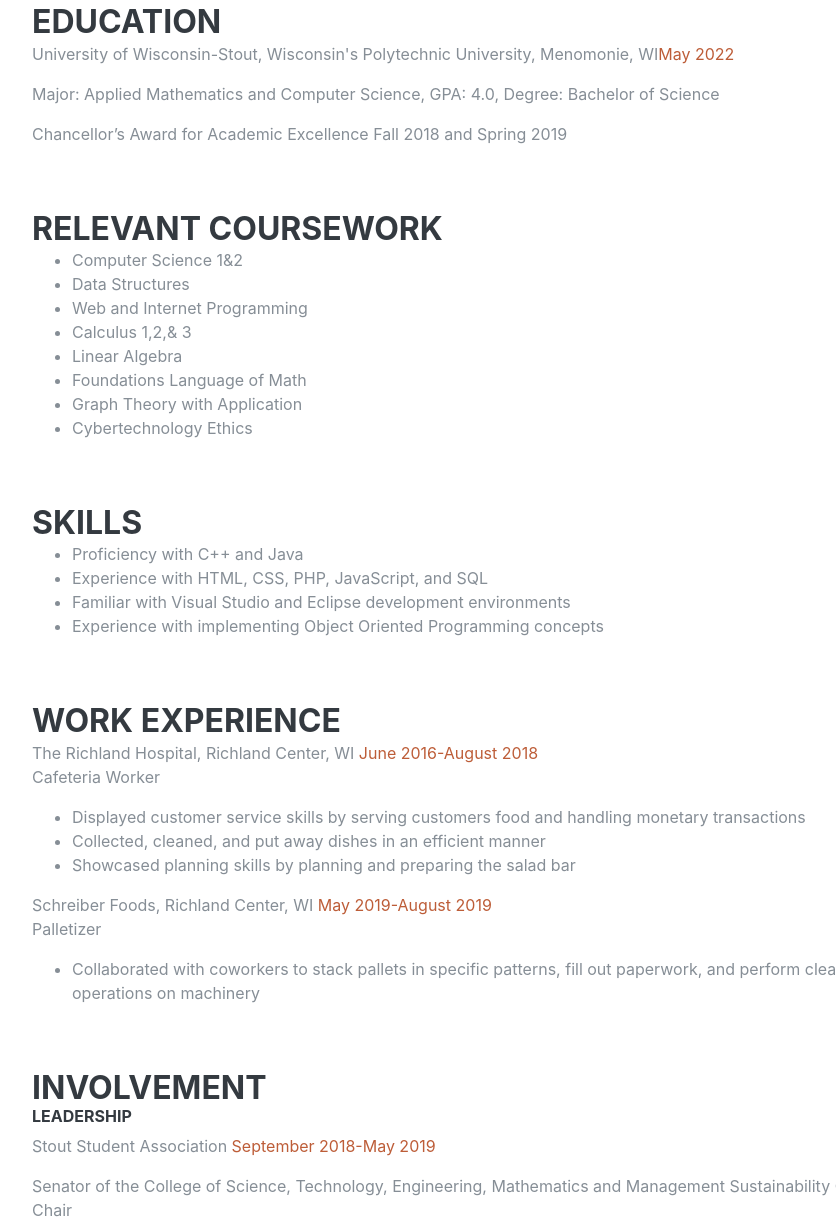
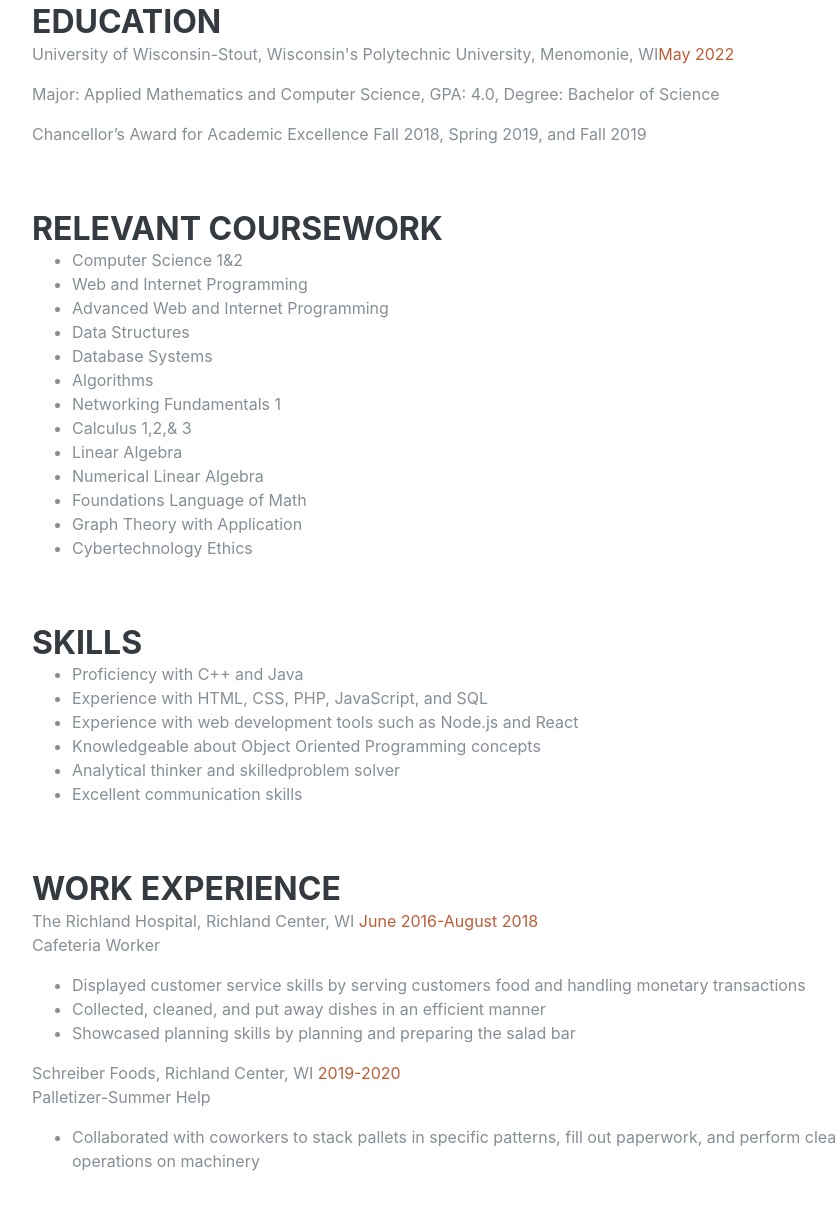
Before and after one commit to alexstolzman/Old-Portfolio, a plain HTML site: page index.html in a window 1280 px wide. Shown: the part 961-2186 px from the top of the page, without its empty margins (288-1124 px from the left). Drawn offline with Linux system fonts and the light colour scheme; a web font is replaced by a local one.

Commit message:
Update index.html

```diff
--- a/index.html
+++ b/index.html
@@ -60,7 +60,7 @@
         <h1 class="mb-0">Alex
           <span class="text-primary">Stolzman</span>
         </h1>
-        <p class="lead mb-5">I am a sophomore at University of Wisconsin Stout. I am majoring in Applied Mathematics and Computer Science with a concentration in Software Development.</p>
+        <p class="lead mb-5">I am a junior at University of Wisconsin Stout. I am majoring in Applied Mathematics and Computer Science with a concentration in Software Development.</p>
         <div class="social-icons">
           <a href="https://www.linkedin.com/in/alexander-stolzman-151a24170/">
             <i class="fab fa-linkedin-in"></i>
@@ -84,7 +84,7 @@
             <div>
               <p>University of Wisconsin-Stout, Wisconsin's Polytechnic University, Menomonie, WI<span class="text-primary">May 2022</span></p>
               <p>Major: Applied Mathematics and Computer Science, GPA: 4.0, Degree: Bachelor of Science</p>
-              <p>Chancellor’s Award for Academic Excellence Fall 2018 and Spring 2019</p>
+              <p>Chancellor’s Award for Academic Excellence Fall 2018, Spring 2019, and Fall 2019</p>
             </div>
           </div>
         </div>
@@ -94,10 +94,15 @@
             <h3 class="mb-0">Relevant Coursework</h3>
             <ul>
               <li>Computer Science 1&2</li>
+              <li>Web and Internet Programming</li>
+              <li>Advanced Web and Internet Programming</li>
               <li>Data Structures</li>
-              <li>Web and Internet Programming</li>
+              <li>Database Systems</li>
+              <li>Algorithms</li>
+              <li>Networking Fundamentals 1 </li>
               <li>Calculus 1,2,& 3</li>
               <li>Linear Algebra</li>
+              <li>Numerical Linear Algebra</li>
               <li>Foundations Language of Math</li>
               <li>Graph Theory with Application</li>
               <li>Cybertechnology Ethics</li>
@@ -111,8 +116,10 @@
             <ul>
               <li>Proficiency with C++ and Java</li>
               <li>Experience with HTML, CSS, PHP, JavaScript, and SQL</li>
-              <li>Familiar with Visual Studio and Eclipse development environments</li>
-              <li>Experience with implementing  Object Oriented Programming concepts</li>
+              <li>Experience with web development tools such as Node.js and React</li>
+              <li>Knowledgeable about Object Oriented Programming concepts</li>
+              <li>Analytical thinker and skilledproblem solver</li>
+              <li>Excellent communication skills</li>
             </ul>
           </div>
         </div>
@@ -128,8 +135,8 @@
                 <li>Showcased planning skills by planning and preparing the salad bar</li>
               </ul>
               </div>
-              <div>Schreiber Foods, Richland Center, WI	<span class="text-primary">May 2019-August 2019</span>
-                  <p>Palletizer</p>
+              <div>Schreiber Foods, Richland Center, WI	<span class="text-primary">2019-2020</span>
+                  <p>Palletizer-Summer Help</p>
                   <ul>
                     <li>Collaborated with coworkers to stack pallets in specific patterns, fill out paperwork, and perform cleanup operations on machinery</li>
                   </ul>
```
